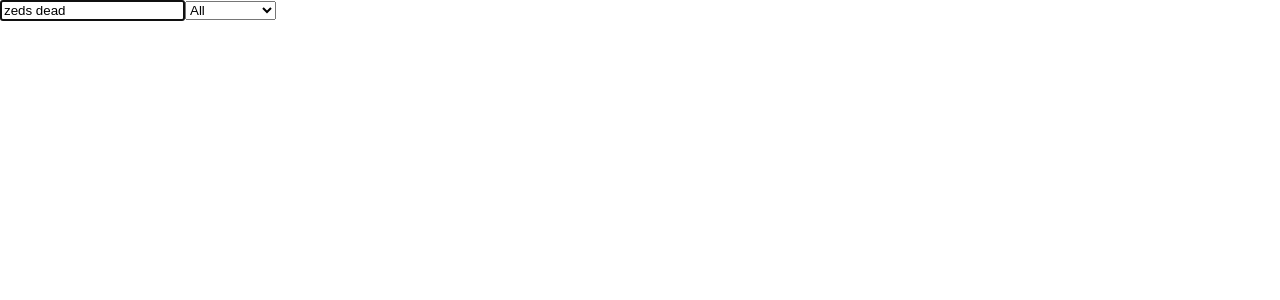
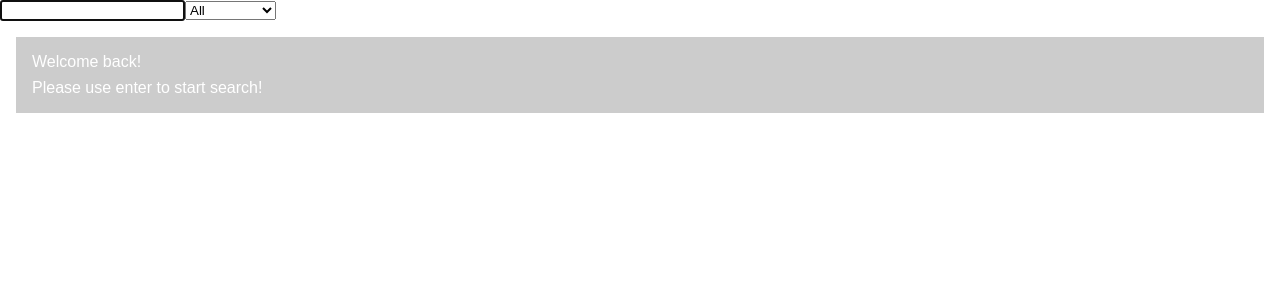
Before and after one commit to t3kkitz/react-itunes-search, a React (Create React App) app: page / in a window 1280 px wide. Shown: the top 300 px of the page. Built offline with nearby package versions, Linux system fonts and the light colour scheme; no server answers.

Commit message:
Header init

```diff
--- a/src/App.js
+++ b/src/App.js
@@ -3,7 +3,8 @@
   getAPIurl,
   debounce
 } from './utils';
-import CardList from './components/CardList'
+import CardList from './components/CardList';
+import Message from './components/Message';
 
 class App extends Component {
   constructor() {
@@ -12,19 +13,19 @@
   }
 
   state = {
-    media: 'all',
-    query: 'zeds dead',
+    media:    'all',
+    query:    '',
     entities: [],
-    loading: false,
-    loaded: false
+    status:   'start'
   }
 
   render() {
+    const {status, entities, query, media} = this.state;
     return (
       <div className="App" onSubmit={this.handleFormSubmit}>
         <form>
-          <input type="text" onChange={this.handleInputChange} value={this.state.query} autoFocus/>
-          <select value={this.state.media} onChange={this.handleMediaChange}>
+          <input type="text" onChange={this.handleInputChange} value={query} autoFocus/>
+          <select value={media} onChange={this.handleMediaChange}>
             <option value="movie">Movie</option>
             <option value="podcast">Podcast</option>
             <option value="music">Music</option>
@@ -37,20 +38,18 @@
             <option value="all">All</option>
           </select>
         </form>
-        <CardList entities={this.state.entities}/>
+
+        {status === 'loaded'
+          ? <CardList entities={entities}/>
+          : <Message status={status}/>}
+
       </div>
     );
   }
 
-  componentDidMount(){
-    this.loadCards()
-  }
-
   componentDidUpdate(prevProps, prevState) {
     if (prevState.media !== this.state.media
-      || (prevState.query !== this.state.query && this.state.query.length > 3)) this.loadCards();
-
-    if (prevState.query !== this.state.query && !this.state.query.length) this.clearForm();
+      || (prevState.query !== this.state.query)) this.loadCards();
   }
 
   handleMediaChange = (e) => this.setState({media: e.target.value})
@@ -64,33 +63,29 @@
     const url            = getAPIurl(query, media);
 
     this.setState({
-      loading: true,
-      loaded:  false
+      status: 'loading'
     })
 
     fetch(url)
       .then(res => res.json())
       .then(res => {
+
         this.setState({
           entities: res.results,
-          loading:  false,
-          loaded:   true
+          status:   !!res.results.length
+                      ? 'loaded'
+                      : 'noContent'
         })
+
       })
       .catch(e => {
         console.log(e)
-        this.setState({loading: false})
+        this.setState({
+          loading: false,
+          status: 'error'
+        })
       })
   }
-
-  clearForm() {
-    this.setState({
-      entities: [],
-      loading:  false,
-      loaded:   false
-    })
-  }
-
 }
 
 export default App;
--- a/src/components/Card.js
+++ b/src/components/Card.js
@@ -2,7 +2,8 @@
 import styled from 'styled-components';
 
 const Wrapper = styled.div`
-  width: 200px;
+  width: calc(100%/6 - 16px);
+  min-width:  200px;
   margin: 8px;
   background:#FFFFFF;
   border-radius: 2px;
@@ -42,9 +43,6 @@
   .artist{
     font-size: 15px;
     color:#999999;
-    overflow: hidden;
-    text-overflow: ellipsis;
-    white-space: nowrap;
   }
 `;
 
@@ -62,11 +60,15 @@
 function Card(props) {
   const {kind, artistName} = props;
 
-  const artwork     = props.artworkUrl100.replace('100x100', '200x200');
+  const artwork     = props.artworkUrl100.replace('100x100', '300x300');
   const name        = props.trackName || props.collectionName;
   const description = props.longDescription || props.description;
   const viewUrl     = props.trackViewUrl || props.collectionViewUrl;
-  const price       = props.trackPrice || props.collectionPrice || props.price || 0;
+  const price       = (() => {
+    let price = props.trackPrice || props.collectionPrice || props.price || 0;
+    if (typeof price === 'number' && price !== -1) return price;
+    return undefined;
+  })();
   const releaseDate = new Date(props.releaseDate).toLocaleDateString();
 
   return (
@@ -75,7 +77,6 @@
                   target="_blank"
                   rel="noopener noreferrer">
         <Artwork src={artwork} alt={name}/>
-
       </ArtworkBox>
       <Header>
         <div className="name">{name}</div>
@@ -84,7 +85,7 @@
       </Header>
       <Extra>
         <span className="releaseDate" title={`Release on ${releaseDate}`}>{releaseDate}</span>
-        {typeof price === 'number' && price !== -1 && <span>$&nbsp;{price}</span>}
+        {price && <span>$&nbsp;{price}</span>}
       </Extra>
     </Wrapper>
   );
--- a/src/components/CardList.js
+++ b/src/components/CardList.js
@@ -12,7 +12,7 @@
 function CardList(props) {
   const {entities} = props;
   if (!entities.length) return null;
-  console.log('×××', entities[0]);
+  //console.log('×××', entities[0]);
   const cardItems = entities.map(card => <Card key={randomId()} {...card} />);
   return (
     <Wrapper>
--- /dev/null
+++ b/src/components/Message.js
@@ -0,0 +1,53 @@
+import React from 'react';
+import styled from 'styled-components';
+
+function Message(props) {
+
+  const text = {
+    start:     {
+      header:      'Welcome back!',
+      background:  'black',
+      description: 'Please use enter to start search!'
+    },
+    loading:   {
+      header:      'Just one second',
+      background:  'blue',
+      description: 'Fetching data......'
+    },
+    noContent: {
+      header:      'No search results',
+      background:  'yellow',
+      description: 'There is no data.'
+    },
+    error:     {
+      header:      'Error',
+      background:  'red',
+      description: `We're sorry please try again later.`
+    },
+    clean:     {
+      header:      'Looks for something else?',
+      background:  'cyan',
+      description: `Please enter your next search request`
+    }
+
+  }[props.status];
+
+  const Wrapper = styled.div`
+padding:  16px;
+background-color:#CCCCCC;
+color:#FFFFFF;
+margin:  16px;
+.description{
+margin-top:  8px;
+}
+`
+
+  return (
+    <Wrapper>
+      <div className="header">{text.header}</div>
+      <div className="description">{text.description}</div>
+    </Wrapper>
+  );
+}
+
+export default Message;
```
Also changed, not shown: src/components/Header.js (added, +12 -0 lines).
